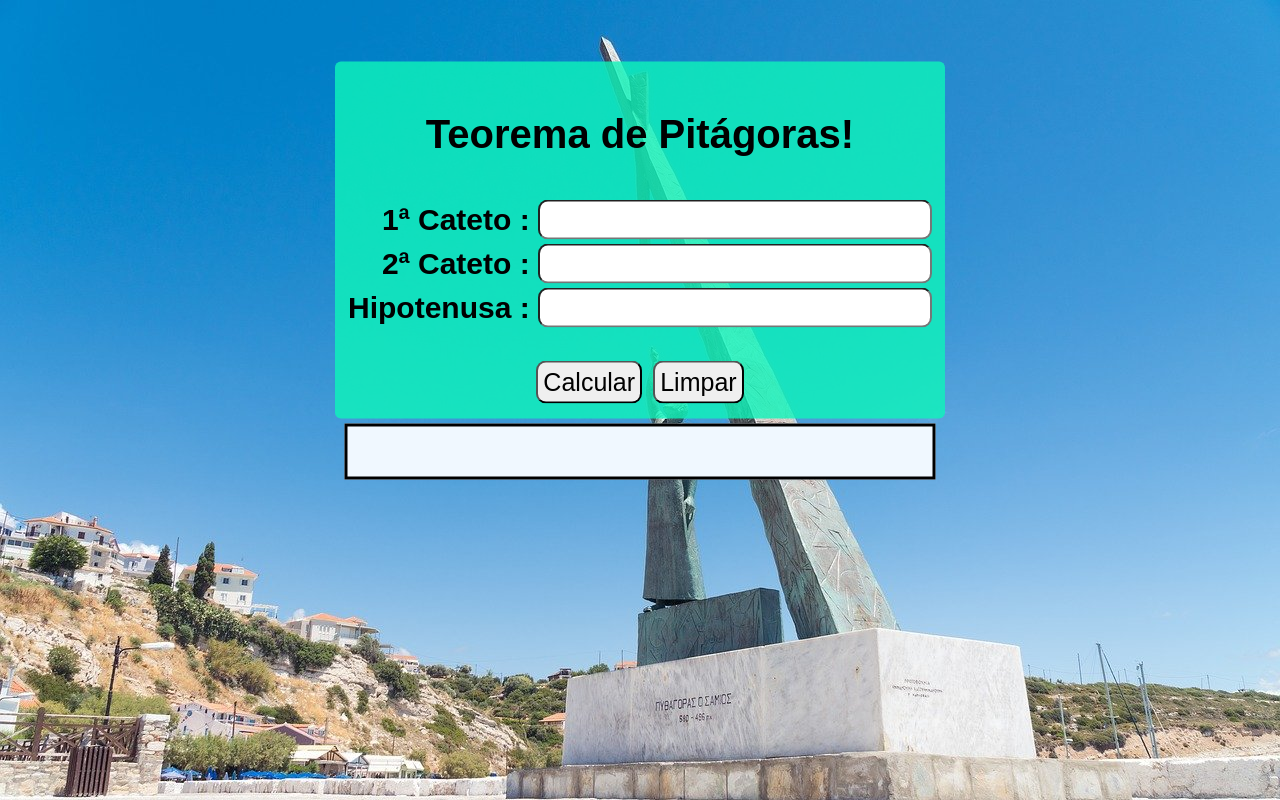
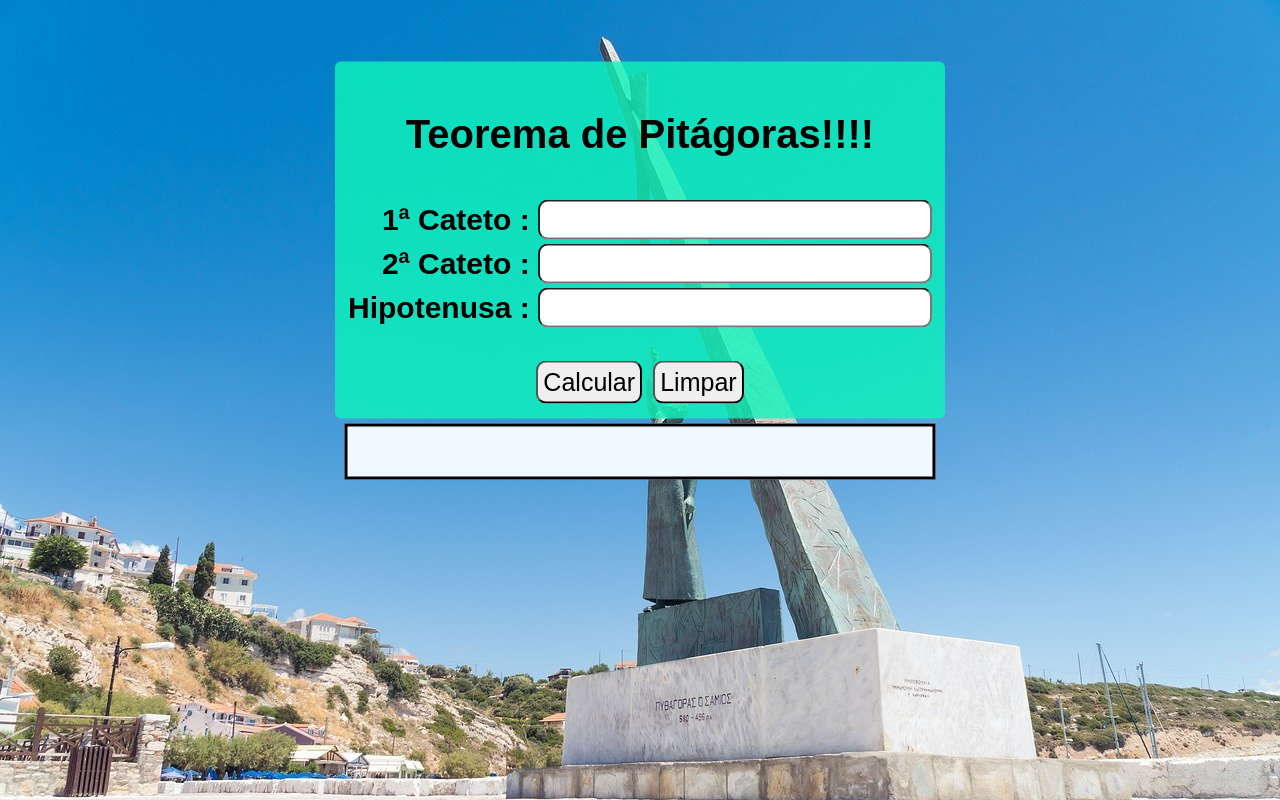
Before and after one commit to leonardomartinsleo/CalculadoraPitagoras, a plain HTML site: page index.html in a window 1280 px wide. Drawn offline with Linux system fonts and the light colour scheme.

Commit message:
primeiro commit

```diff
--- a/index.html
+++ b/index.html
@@ -11,7 +11,7 @@
 
 <body>
     <div class="valores">
-        <p>Teorema de Pitágoras!</p>
+        <p>Teorema de Pitágoras!!!!</p>
         <table>
             <tr>
                 <td>1ª Cateto : <input id="n1" min='1' type="number"></td>
```
